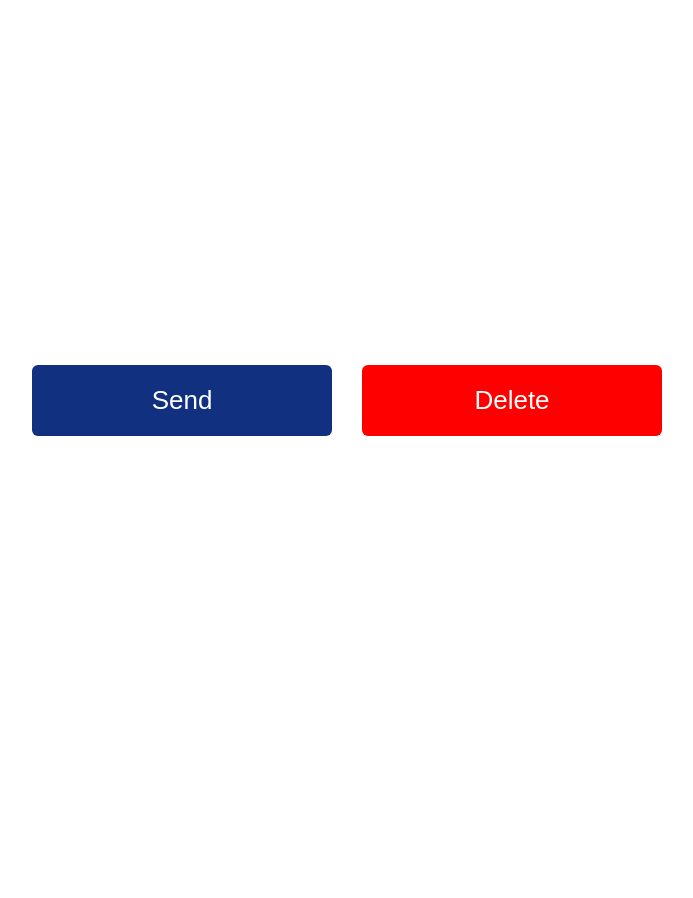
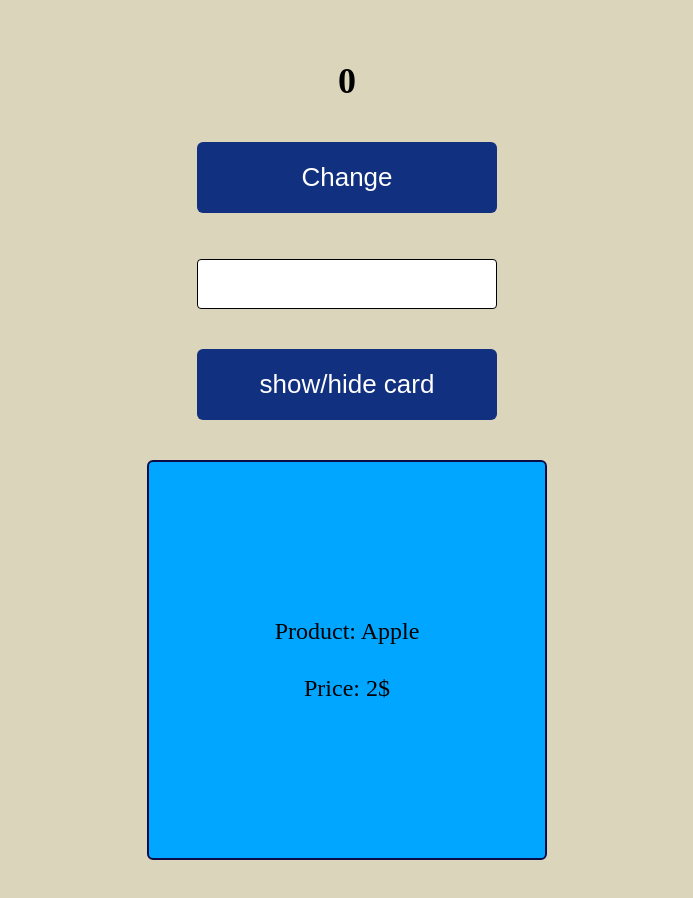
Before and after one commit to Artur-FE/react_ts, a React (Vite) app: page / in a window 1280 px wide. Shown: the top 898 px of the page, without its empty margins (293-986 px from the left). Before the commit the page ends 800 px from the top, so only its background shows below. Built offline with nearby package versions, Linux system fonts and the light colour scheme.

Commit message:
lesson11

```diff
--- a/src/App.tsx
+++ b/src/App.tsx
@@ -1,4 +1,3 @@
-import Homework10 from "./homeworks/Homework10/Homework10"
 import GlobalStyles from "./styles/GlobalStyles"
 
 /* eslint-disable @typescript-eslint/no-unused-vars */
@@ -9,6 +8,7 @@
 // import Lesson08 from "./lessons/Lesson08/Lesson08"
 // import Lesson09 from "./lessons/Lesson09/Lesson09";
 // import Lesson10 from "./lessons/Lesson10/Lesson10"
+import Lesson11 from "./lessons/Lesson11/Lesson11"
 
 
 //Homeworks imports
@@ -16,6 +16,7 @@
 // import Homeworks07 from "./homeworks/Homework07/Homework07";
 // import Homework08 from "./homeworks/Homework08/Homework08";
 // import Homework09 from "./homeworks/Homework09/Homework09"
+// import Homework10 from "./homeworks/Homework10/Homework10"
 
 
 
@@ -33,7 +34,8 @@
       {/* <Lesson09 /> */}
       {/* <Homework09 /> */}
       {/* <Lesson10 /> */}
-      <Homework10 />
+      {/* <Homework10 /> */}
+      <Lesson11 />
     </>
   )
 }
--- a/src/components/Button/Button.tsx
+++ b/src/components/Button/Button.tsx
@@ -15,10 +15,22 @@
     onClick={onClick}
     disabled={disabled}
     type={type}
-    isDanger={danger}>
+    danger={danger}>
       {name}
     </MainButton>
   );
 }
 
+// function Button({ name, onClick, disabled=false, type='submit', danger }: ButtonProps) {
+//   return (
+//     <MainButton
+//     onClick={onClick}
+//     disabled={disabled}
+//     type={type}
+//     isDanger={danger}>
+//       {name}
+//     </MainButton>
+//   );
+// }
+
 export default Button;
--- a/src/components/Button/styles.ts
+++ b/src/components/Button/styles.ts
@@ -1,18 +1,35 @@
 import styled from "@emotion/styled";
 
 
-interface ButtonComponentStyledProps {
-  isDanger?: boolean
+interface MainButtonStyledProps {
+  danger?: boolean
 }
 
-export const MainButton = styled.button<ButtonComponentStyledProps>`
+export const MainButton = styled.button<MainButtonStyledProps>`
   width: 300px;
   height: fit-content;
   padding: 20px;
-  background: ${({isDanger})=> isDanger? 'red' : 'rgb(17, 48, 127)'};
+  background: ${({danger})=> danger? 'red' : 'rgb(17, 48, 127)'};
   border: none;
   border-radius: 6px;
   font-size: 26px;
   color: white;
   cursor: pointer;
 `;
+
+
+// interface ButtonComponentStyledProps {
+//   isDanger?: boolean
+// }
+
+// export const MainButton = styled.button<ButtonComponentStyledProps>`
+//   width: 300px;
+//   height: fit-content;
+//   padding: 20px;
+//   background: ${({isDanger})=> isDanger? 'red' : 'rgb(17, 48, 127)'};
+//   border: none;
+//   border-radius: 6px;
+//   font-size: 26px;
+//   color: white;
+//   cursor: pointer;
+// `;
--- a/src/components/Product/Product.tsx
+++ b/src/components/Product/Product.tsx
@@ -1,8 +1,18 @@
+import { useEffect } from "react";
 import { ProductProps } from "./types";
 import './styles.css';
 
 
 function Product({productName, productPrice} : ProductProps) {
+    //Unmounting - выполняем действие при размонтировании компонента Product
+
+    useEffect(()=>{
+        return ()=> {
+            console.log('Component will unmount');
+
+        }
+    },[])
+
     return (
         <div className="product-container">
         <div>Product: {productName}</div>
--- a/src/homeworks/Homework10/Homework10.tsx
+++ b/src/homeworks/Homework10/Homework10.tsx
@@ -1,13 +1,29 @@
 import Button from "../../components/Button/Button";
-import { Homework10Styled } from "./styles";
+import { Homework10Container } from "./styles";
 
 function Homework10() {
     return (
-        <Homework10Styled>
-        <Button name="Send"/>
-        <Button name="Delete" danger/>
-        </Homework10Styled>
+        <Homework10Container>
+        <Button name="SEND" />
+        <Button name="DELETE" danger/>
+        </Homework10Container>
+
     )
 }
 
 export default Homework10;
+
+
+
+
+
+// function Homework10() {
+//     return (
+//         <Homework10Styled>
+//         <Button name="Send"/>
+//         <Button name="Delete" danger/>
+//         </Homework10Styled>
+//     )
+// }
+
+// export default Homework10;
--- a/src/homeworks/Homework10/styles.ts
+++ b/src/homeworks/Homework10/styles.ts
@@ -1,10 +1,20 @@
 import styled from "@emotion/styled";
 
 
-export const Homework10Styled = styled.div`
+export const Homework10Container = styled.div`
 display: flex;
 flex: 1;
 align-items: center;
 justify-content: center;
 gap: 30px;
+padding: 60px;
 `;
+
+
+// export const Homework10Styled = styled.div`
+// display: flex;
+// flex: 1;
+// align-items: center;
+// justify-content: center;
+// gap: 30px;
+// `;
--- /dev/null
+++ b/src/lessons/Lesson11/Lesson11.tsx
@@ -0,0 +1,58 @@
+import { ChangeEvent, useEffect, useState } from "react";
+import Button from "../../components/Button/Button";
+import { Lesson11Container, Result } from "./styles";
+import Input from "../../components/Input/Input";
+import Product from "../../components/Product/Product";
+
+function Lesson11() {
+
+    // let count = 0;
+    const [count, setCount] = useState<number>(0)
+    const [isFirstRender, setIsFirstRender] = useState<boolean>(true);
+    const [exampleValue, setExampleValue] = useState<string>('');
+    const [showCard, setShowCard] = useState<boolean>(true);
+
+    const showHideCard = () => {
+        setShowCard((prevValue)=> !prevValue)
+    }
+
+    const changeExampleValue = (event: ChangeEvent<HTMLInputElement>) => {
+        setExampleValue(event.target.value);
+    }
+
+    console.log('render');
+
+//первый пример при первом рендере
+    // useEffect(()=>{
+    //     console.log('Mounting(first render)')
+    // },[])
+
+    //второй пример - при выполнении действия при изменении компонента
+
+    useEffect(()=>{setIsFirstRender(false)}, [])
+
+    useEffect(()=> {
+        if(!isFirstRender){
+        console.log('Re-render (change state count)');
+        }
+    }, [count])
+
+    useEffect(()=> {
+        console.log('Input value change');
+    }, [exampleValue])
+
+
+
+    return (
+        <Lesson11Container>
+            <Result>{count}</Result>
+            <Button name="Change" onClick={()=>{setCount(10)}}/>
+                <Input name="example" value={exampleValue} onChange={changeExampleValue}/>
+                <Button name="show/hide card" onClick={showHideCard}/>
+               {showCard && <Product productName="Apple" productPrice={2} />}
+
+        </Lesson11Container>
+    )
+}
+
+export default Lesson11;
--- /dev/null
+++ b/src/lessons/Lesson11/styles.ts
@@ -0,0 +1,17 @@
+import styled from "@emotion/styled";
+
+
+export const Lesson11Container = styled.div`
+display: flex;
+flex-direction: column;
+flex: 1;
+align-items: center;
+gap: 40px;
+padding: 60px;
+background-color: rgb(219, 213, 188);
+`;
+
+export const Result = styled.div`
+font-size: 36px;
+font-weight: bold;
+`;
```
